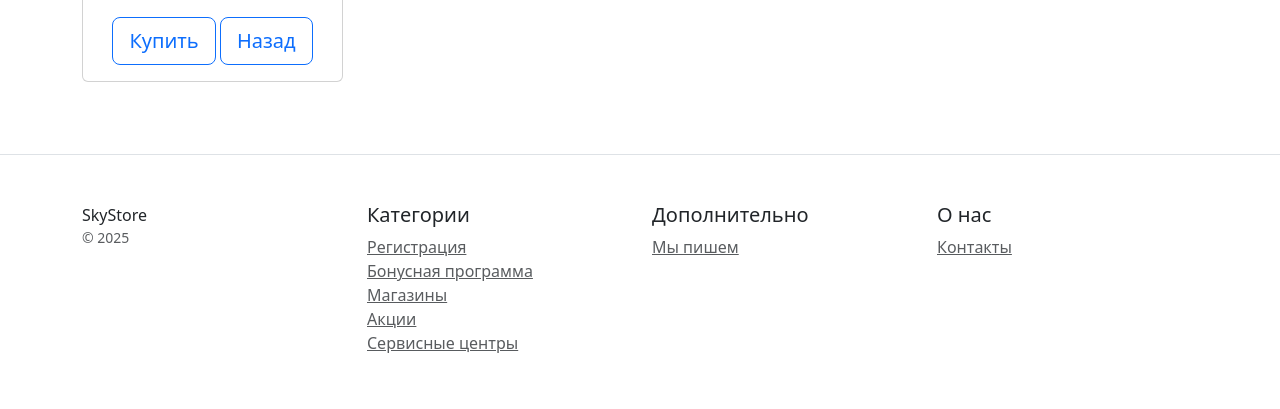
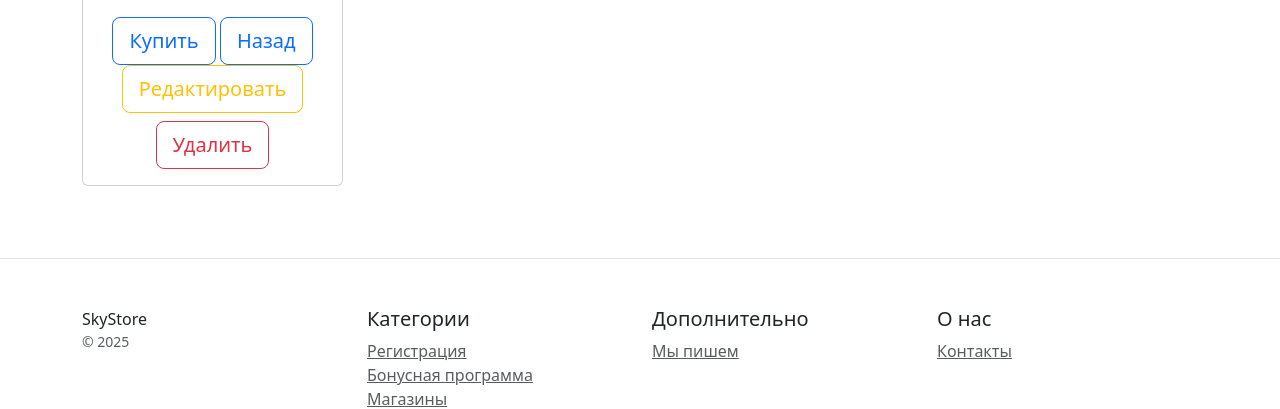
Before and after one commit to ptanch/online_store_pt, a Django app: template catalog/templates/catalog/product_detail.html in a window 1280 px wide. Shown: the part 350-759 px from the top of the page. Before the commit the page ends 703 px from the top, so only its background shows below. Run offline with Django 5.2, Linux system fonts and the light colour scheme; the template is opened without the code that fills it, so the values that code supplies are empty; parts of the project's set-up code (start-up, migrations or seed data) failed here and were passed over.

Commit message:
добавлены кнопки редактировать и удалить продукт, ведущие на соответствующие страницы с заготовленными шаблонами

```diff
--- a/catalog/templates/catalog/product_detail.html
+++ b/catalog/templates/catalog/product_detail.html
@@ -22,9 +22,20 @@
                        class="btn btn-lg btn-block btn-outline-primary">
                         Купить
                     </a>
+
                     <a href="{% url 'catalog:product_list' %}"
                        class="btn btn-lg btn-block btn-outline-primary">
                         Назад
+                    </a>
+
+                    <a href="{% url 'catalog:product_update' object.pk %}"
+                       class="btn btn-lg btn-block btn-outline-warning">
+                        Редактировать
+                    </a>
+
+                    <a href="{% url 'catalog:product_delete' object.pk %}"
+                       class="btn btn-lg btn-block btn-outline-danger mt-2">
+                        Удалить
                     </a>
                 </div>
             </div>
```
